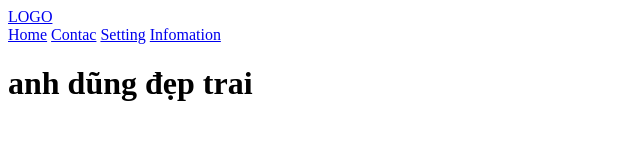
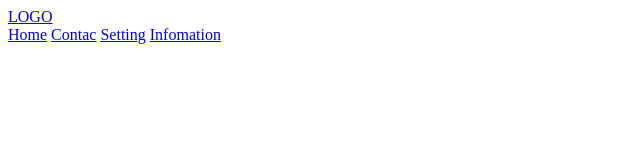
Before and after one commit to mwc12/main-git, a plain HTML site: page index.html in a window 1280 px wide. Shown: the whole page, without its empty margins (0-640 px from the left). Drawn offline with Linux system fonts and the light colour scheme.

Commit message:
Update index.html

```diff
--- a/index.html
+++ b/index.html
@@ -18,7 +18,7 @@
         <a href="#">Setting</a>
         <a href="#">Infomation</a>
       </nav>
-      <div class="fuction"><h1>anh dũng đẹp trai</h1></div>
+
     </header>
     <script src="script.js"></script>
   </body>
```
